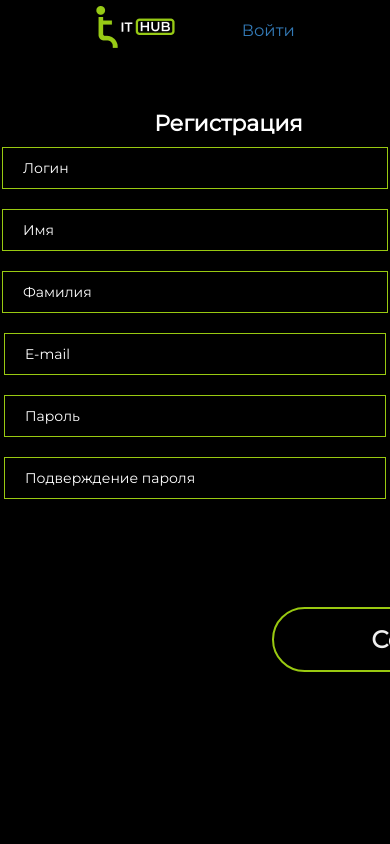
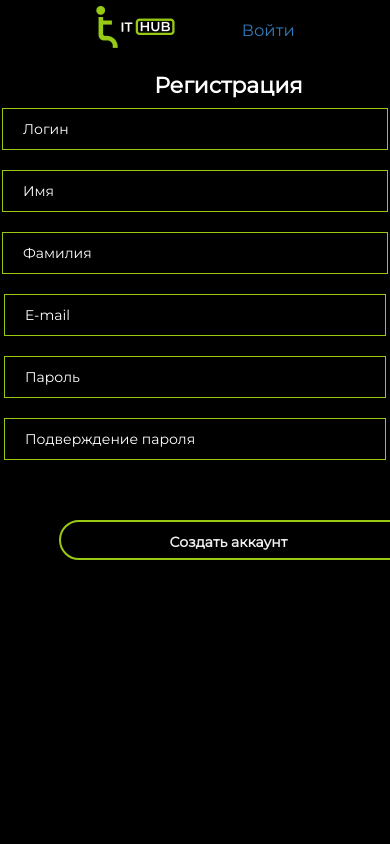
Before and after one commit to Sultanbek9899/ithub_online, a Django app: page /students/register/ in a window 390 px wide; the page is wider, and only the part inside the window is pictured. Run offline with Django 3.2, Linux system fonts and the light colour scheme; style sheets or scripts are compiled from the project's sources; some libraries are stand-ins or nearby versions.

Commit message:
Added adaption for two buttons register and signin

```diff
--- a/courses/templates/courses/course_detail.html
+++ b/courses/templates/courses/course_detail.html
@@ -44,7 +44,7 @@
                                 </div>
                                 <div class="option">
                                         <i style="color: #99C911;" class="fas fa-chevron-left"></i>
-                                        <span class="label"><a href="personal.html">Мои курсы</a> </span>
+                                        <span class="label"><a href="{%url 'my_courses_list' %}">Мои курсы</a> </span>
                                         <span class="opt-val"><a  target="_blank" href="index.html"></a> Мои курсы </span>
                                 </div>
                                 <div id="option-bg"></div>
@@ -70,7 +70,7 @@
                       <div class="tab-content">
                         <div id="home" class="tab-pane fade in active">
                           <h3>Описание </h3>
-                          <p>{{content.description}}</p>
+                          <p>{{content.content_description}}</p>
                         </div>
                         <div id="menu1" class="tab-pane fade">
                             <h3>Домашнее задание</h3>
--- a/courses/templates/courses/course_list.html
+++ b/courses/templates/courses/course_list.html
@@ -33,7 +33,7 @@
                 <div class="regis">
                    {% if request.user.is_authenticated %}
                     <a href="">{{request.user.first_name|title}}</a>
-                    <a href="{%url 'logout' %">| Выйти</a>
+                    <a href="{%url 'logout' %}">| Выйти</a>
                     {%else%}
                     <a href="{% url 'login' %}">Войти</a>
                     <a href="#">/</a>
--- a/courses/templates/index.html
+++ b/courses/templates/index.html
@@ -39,7 +39,7 @@
             <div class="regis">
                   {% if request.user.is_authenticated %}
                     <a href="">{{request.user.first_name|title}}</a>
-                    <a href="{%url 'logout'%}">| Выйти</a>
+                    <a href="{% url 'logout' %}">| Выйти</a>
                   {%else%}
                     <a href="{%url 'login' %}">Войти</a>
                     <a href="">/</a>
--- a/static/scss/style.css
+++ b/static/scss/style.css
@@ -23,6 +23,7 @@ body {
   position: fixed;
   width: 100%;
   z-index: 9;
+  margin-bottom: 100px;
   /* mobile breakpoint start */
   /* mobile breakpoint end */
 }
@@ -111,7 +112,7 @@ body {
 }
 
 .header-area .site-navbar a:hover {
-  border-bottom: 1px solid #99C911;
+  text-decoration: none;
   color: #99C911;
   -webkit-transition: .7s;
   transition: .7s;
@@ -182,7 +183,30 @@ body {
           transform: translateY(-3px) rotate(-45deg);
 }
 
+
 @media screen and (max-width: 1083px) {
+
+  .tabb .wrapper-btn{
+
+
+    position: absolute;
+    left:26% !important;
+
+
+
+  }
+  .tabb .register-btn{
+
+
+    position: absolute;
+    left:15% !important;
+
+
+
+  }
+
+
+
   .header-area {
     /* navbar css for mobile end */
   }
@@ -2367,11 +2391,20 @@ body {
             transform: translateX(0);
   }
 }
-
+.btn-success a{
+  color:#fff;
+}
+.btn-success a:hover{
+  color:#fff;
+  text-decoration: none;
+}
 .my-corse .my-flex {
   display: -webkit-box;
   display: -ms-flexbox;
   display: flex;
+  margin-top: 50px;
+
+  color:white;
   -webkit-box-pack: space-evenly;
       -ms-flex-pack: space-evenly;
           justify-content: space-evenly;
@@ -2564,26 +2597,27 @@ body {
   transition: all 0.35s;
 }
 
-.tabb .btnn {
-  margin-left: 40%;
-  margin-top: 8%;
-}
+
 
 .tabb .wrapper-btn{
-  position: absolute;
+
   text-align: center;
   color: #EFEFEF;
   background: #000000;
-  width: 348px;
-  height: 65px;
+
   font-style: normal;
   font-weight: bold;
-  font-size: 24px;
-  line-height: 181.9%;
+  padding:10px 70px;
+  border-radius:20px;
+  margin-top: 40px;
+  position: absolute;
+  left:70%;
+
+
   border: 2px solid #99C911;
   -webkit-box-sizing: border-box;
           box-sizing: border-box;
-  border-radius: 294px;
+
 }
 
 .tabb button:hover {
@@ -2647,6 +2681,11 @@ body {
 }
 
 @media screen and (min-width: 220px) and (max-width: 1080px) {
+  .tabb .wrapper {
+    max-width: 50rem;
+    width: 100%;
+    margin: 50px auto;
+  }
   .header-area {
     max-width: 100%;
   }
@@ -3391,7 +3430,7 @@ body {
     line-height: 40px;
   }
   .tabb {
-    padding-top: 20%;
+
     width: 100%;
     display: block;
     float:none;
@@ -3430,11 +3469,7 @@ body {
     padding-left: 2px;
     padding-right: 2px;
   }
-  .tabb .Wrapper input {
-    padding-left: 20px;
-    width: 100%;
-
-  }
+
   .tabb .tab-content{
   color: red;
   }
--- a/students/templates/login.html
+++ b/students/templates/login.html
@@ -60,9 +60,9 @@
                                 {{form.password}}
                             </div>
                         </div>
-                        <div class="btnn">
+
                             <input class="wrapper-btn" type="submit" value="Войти">
-                        </div>
+
                     </div>
                 </form>
             </div>
--- a/students/templates/register.html
+++ b/students/templates/register.html
@@ -69,9 +69,9 @@
                              {{user_form.password2}}
                           </div>
                         </div>
-                            <div class="btnn">
-                            <input class="wrapper-btn" type="submit" value="Создать аккаунт">
-                            </div>
+
+                            <input class="wrapper-btn register-btn" type="submit" value="Создать аккаунт">
+
                   </div>
             </div>
                     </form>
```
Also changed, not shown: courses/templates/courses/my_curses_list.html (+4 -4 lines), ithub/settings.py (+22 -10 lines), 1 other file.
